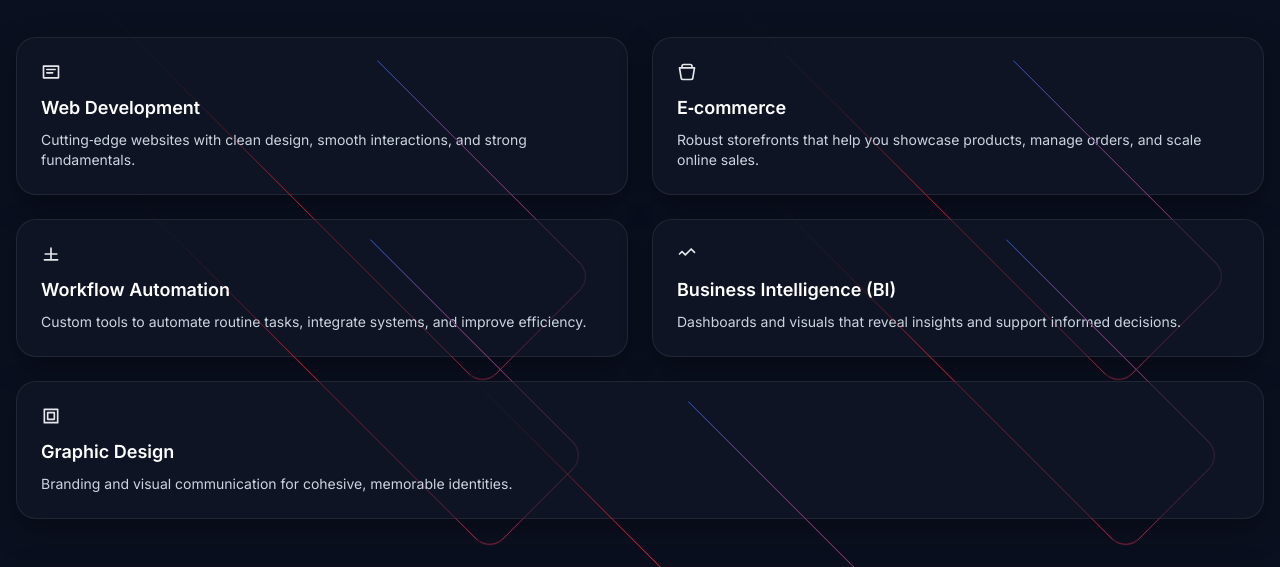
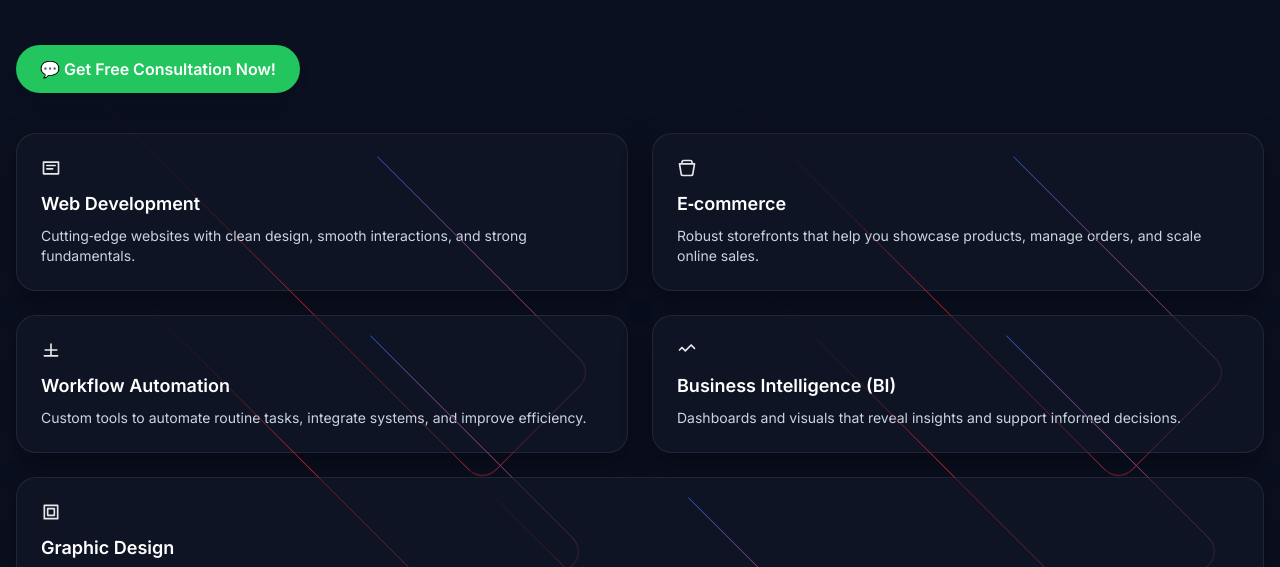
Before and after one commit to hytekpinnacle/hytekpinnacle.github.io, a plain HTML site: page services.html in a window 1280 px wide. Shown: the part 208-775 px from the top of the page. Drawn offline with nearby package versions, Linux system fonts and the light colour scheme.

Commit message:
services.html

```diff
--- a/services.html
+++ b/services.html
@@ -142,6 +142,13 @@ document.addEventListener('DOMContentLoaded', () => {
   <header class="max-w-3xl reveal">
     <h1 class="text-3xl sm:text-4xl font-extrabold text-white">Services</h1>
     <p class="mt-3 text-slate-300">Solutions designed to impress your clients and grow your business.</p>
+    <br>
+     <div class="mt-6">
+        <a href="https://wa.me/919361807592" target="_blank" rel="noopener"
+           class="inline-block bg-green-500 text-white font-semibold px-6 py-3 rounded-full shadow-lg hover:bg-green-600 hover:scale-105 transition transform">
+          💬 Get Free Consultation Now!
+        </a>
+      </div>
   </header>
 
   <section class="mt-10 grid gap-6 md:grid-cols-2">
```
